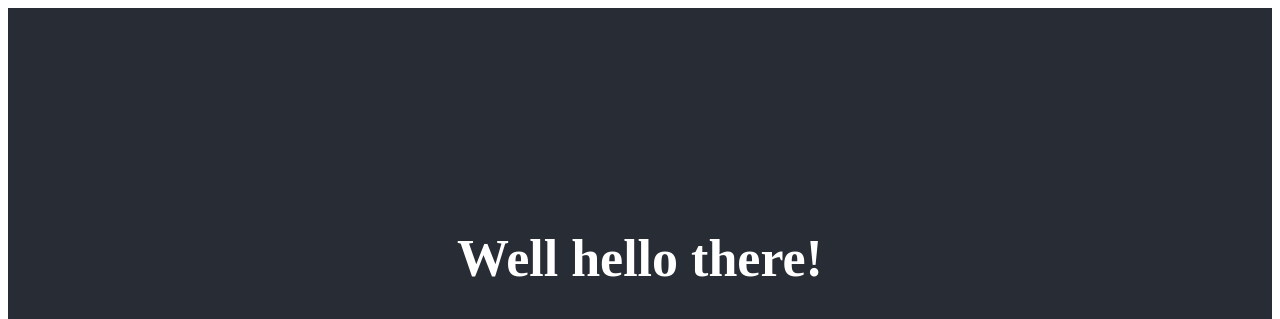
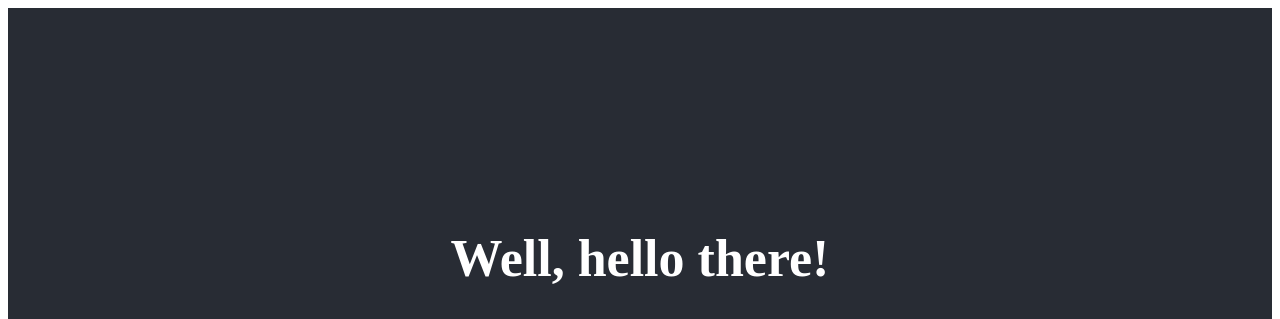
Before and after one commit to Tylopilus/Tylopilus.github.io, a plain HTML site: page index.html in a window 1280 px wide. Shown: the top 319 px of the page. Drawn offline with Linux system fonts and the light colour scheme.

Commit message:
forgot comma... oops!

```diff
--- a/index.html
+++ b/index.html
@@ -20,7 +20,7 @@
 
   <body>
     <div>
-      <h1>Well hello there!</h1>
+      <h1>Well, hello there!</h1>
       <img src="https://media2.giphy.com/media/l2SqduDsHyJ9oxyVi/giphy.gif" />
     </div>
   </body>
```
